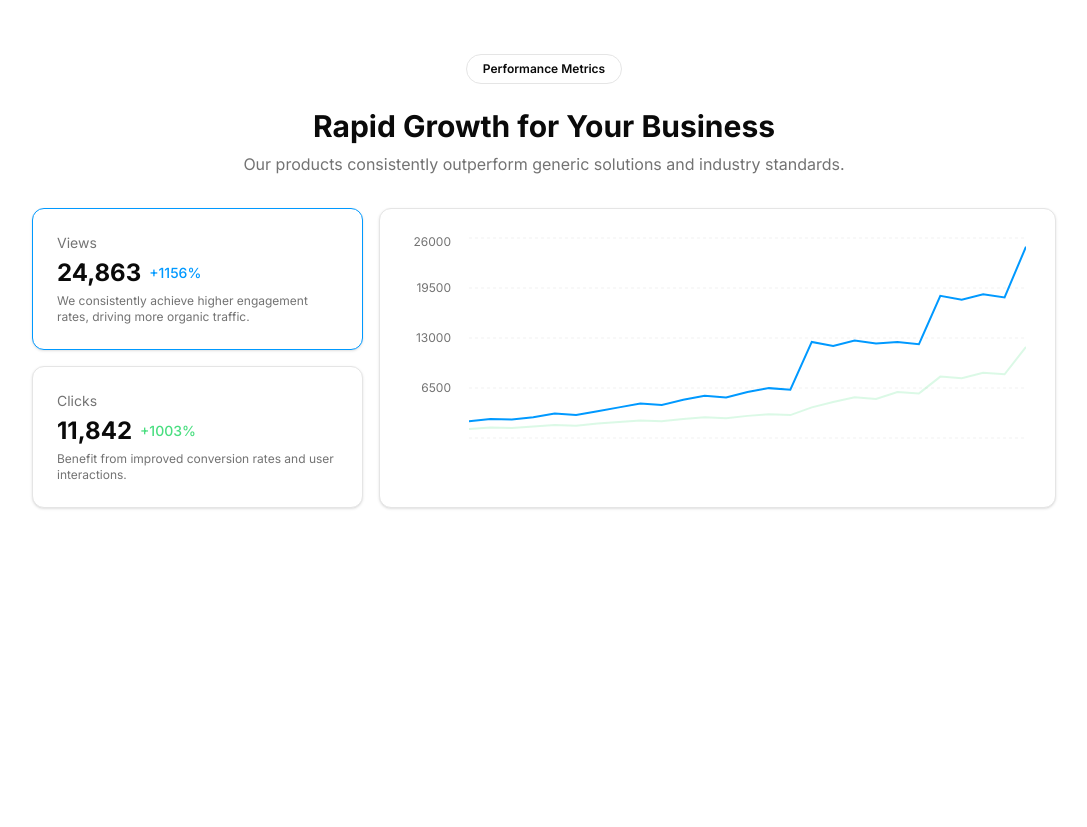
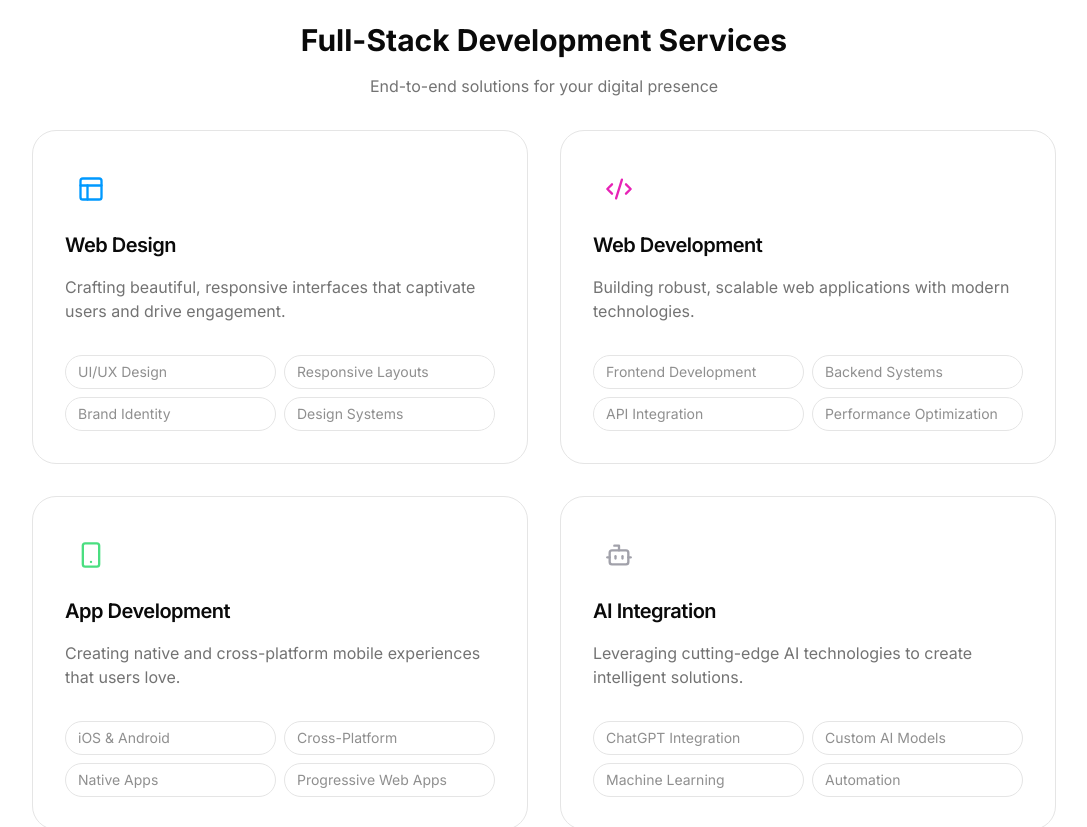
Before and after one commit to sebastiankehle/webvise-landing-page, a Next.js app: page / in a window 1280 px wide. Shown: the part 980-1807 px from the top of the page, without its empty margins (96-1183 px from the left). Before the commit the page ends 1584 px from the top, so only its background shows below. Built offline with nearby package versions, Linux system fonts and the light colour scheme.

Commit message:
services

```diff
--- a/src/app/globals.css
+++ b/src/app/globals.css
@@ -23,6 +23,7 @@ body {
     --muted-foreground: 0 0% 45.1%;
     --accent: 0 0% 96.1%;
     --accent-foreground: 0 0% 9%;
+    --accent-3: 315 80% 52%;
 
     /* Accent colors - same in both themes */
     --accent-1: 204 100% 50%; /* Vercel blue */
@@ -58,6 +59,7 @@ body {
     --muted-foreground: 0 0% 63.9%;
     --accent: 0 0% 14.9%;
     --accent-foreground: 0 0% 98%;
+    --accent-3: 315 70% 60%;
 
     --destructive: 0 62.8% 30.6%;
     --destructive-foreground: 0 0% 98%;
--- a/src/app/page.tsx
+++ b/src/app/page.tsx
@@ -1,5 +1,6 @@
 import { Hero } from "@/components/sections/hero";
 import { Metrics } from "@/components/sections/metrics";
+import { Services } from "@/components/sections/services";
 import { Tech } from "@/components/sections/tech";
 import { Metadata } from "next";
 
@@ -23,6 +24,7 @@ export default function Home() {
     <>
       <Hero />
       <Tech />
+      <Services />
       <Metrics />
     </>
   );
--- a/src/components/sections/hero.tsx
+++ b/src/components/sections/hero.tsx
@@ -33,7 +33,7 @@ export function Hero() {
                       "mr-2 inline-block h-4 w-4",
                       index === 0 && "text-[hsl(var(--accent-1))]",
                       index === 1 && "text-[hsl(var(--accent-2))]",
-                      index === 2 && "text-[#E42AED]" // Solana magenta
+                      index === 2 && "text-[hsl(var(--accent-3))]"
                     )}
                     strokeWidth={1.5}
                   />
@@ -46,7 +46,7 @@ export function Hero() {
 
         <div className="space-y-4">
           <FadeIn delay={0.1}>
-            <h1 className="text-balance text-3xl font-bold tracking-tight sm:text-4xl md:text-5xl">
+            <h1 className="text-balance text-2xl font-bold tracking-tight sm:text-3xl md:text-4xl">
               <span>{heroContent.headline.primary}</span>
               <span className="mt-2 block pb-4">
                 {heroContent.headline.highlight}
--- /dev/null
+++ b/src/components/sections/services.tsx
@@ -0,0 +1,67 @@
+"use client";
+
+import { FadeIn } from "@/components/animations/fade-in";
+import { servicesContent } from "@/content/services";
+import { cn } from "@/lib/utils";
+
+export function Services() {
+  return (
+    <section className="relative overflow-hidden px-4 py-16">
+      <FadeIn className="mx-auto max-w-5xl space-y-8">
+        <div className="text-center">
+          <h2 className="text-2xl font-bold sm:text-3xl">
+            {servicesContent.headline.primary}
+          </h2>
+          <p className="mx-auto mt-4 max-w-2xl text-balance text-muted-foreground">
+            {servicesContent.headline.secondary}
+          </p>
+        </div>
+
+        <div className="mt-20 grid gap-8 sm:grid-cols-2">
+          {servicesContent.services.map((service, index) => (
+            <FadeIn key={service.title} delay={0.1 * (index + 1)}>
+              <div className="group relative overflow-hidden rounded-3xl border bg-card p-8">
+                <div className="relative space-y-4">
+                  <div
+                    className={cn(
+                      "inline-flex rounded-2xl bg-background/50 p-3"
+                    )}
+                  >
+                    <service.icon
+                      className={cn(
+                        "h-7 w-7",
+                        index === 0 && "text-[hsl(var(--accent-1))]",
+                        index === 1 && "text-[hsl(var(--accent-3))]",
+                        index === 2 && "text-[hsl(var(--accent-2))]",
+                        index === 3 && "text-zinc-400"
+                      )}
+                    />
+                  </div>
+
+                  <h3 className="text-lg font-semibold tracking-tight sm:text-xl">
+                    {service.title}
+                  </h3>
+                  <p className="text-muted-foreground">{service.description}</p>
+
+                  <ul className="grid grid-cols-2 gap-2 pt-4">
+                    {service.features.map((feature) => (
+                      <li
+                        key={feature}
+                        className={cn(
+                          "rounded-full border px-3 py-1.5 text-sm",
+                          "text-muted-foreground/80"
+                        )}
+                      >
+                        {feature}
+                      </li>
+                    ))}
+                  </ul>
+                </div>
+              </div>
+            </FadeIn>
+          ))}
+        </div>
+      </FadeIn>
+    </section>
+  );
+}
--- /dev/null
+++ b/src/content/services.ts
@@ -0,0 +1,58 @@
+import { Bot, Code2, Layout, Smartphone } from "lucide-react";
+
+export const servicesContent = {
+  headline: {
+    primary: "Full-Stack Development Services",
+    secondary: "End-to-end solutions for your digital presence",
+  },
+  services: [
+    {
+      title: "Web Design",
+      description:
+        "Crafting beautiful, responsive interfaces that captivate users and drive engagement.",
+      icon: Layout,
+      features: [
+        "UI/UX Design",
+        "Responsive Layouts",
+        "Brand Identity",
+        "Design Systems",
+      ],
+    },
+    {
+      title: "Web Development",
+      description:
+        "Building robust, scalable web applications with modern technologies.",
+      icon: Code2,
+      features: [
+        "Frontend Development",
+        "Backend Systems",
+        "API Integration",
+        "Performance Optimization",
+      ],
+    },
+    {
+      title: "App Development",
+      description:
+        "Creating native and cross-platform mobile experiences that users love.",
+      icon: Smartphone,
+      features: [
+        "iOS & Android",
+        "Cross-Platform",
+        "Native Apps",
+        "Progressive Web Apps",
+      ],
+    },
+    {
+      title: "AI Integration",
+      description:
+        "Leveraging cutting-edge AI technologies to create intelligent solutions.",
+      icon: Bot,
+      features: [
+        "ChatGPT Integration",
+        "Custom AI Models",
+        "Machine Learning",
+        "Automation",
+      ],
+    },
+  ],
+} as const;
--- a/src/content/tech.ts
+++ b/src/content/tech.ts
@@ -2,6 +2,7 @@ import {
   SiClaude,
   SiDocker,
   SiDrizzle,
+  SiFlutter,
   SiHuggingface,
   SiLangchain,
   SiMongodb,
@@ -19,6 +20,8 @@ import {
   SiTypeorm,
   SiTypescript,
   SiVercel,
+  SiWebflow,
+  SiWordpress,
 } from "react-icons/si";
 
 export const techContent = {
@@ -27,6 +30,7 @@ export const techContent = {
     secondary: "Leveraging cutting-edge technologies for optimal performance",
   },
   technologies: [
+    // Frontend & UI
     {
       name: "Next.js",
       icon: SiNextdotjs,
@@ -43,11 +47,6 @@ export const techContent = {
       url: "https://www.typescriptlang.org",
     },
     {
-      name: "Nest.js",
-      icon: SiNestjs,
-      url: "https://nestjs.com",
-    },
-    {
       name: "Tailwind CSS",
       icon: SiTailwindcss,
       url: "https://tailwindcss.com",
@@ -56,6 +55,30 @@ export const techContent = {
       name: "shadcn/ui",
       icon: SiShadcnui,
       url: "https://ui.shadcn.com",
+    },
+    {
+      name: "Flutter",
+      icon: SiFlutter,
+      url: "https://flutter.dev",
+    },
+
+    // CMS & No-Code
+    {
+      name: "Webflow",
+      icon: SiWebflow,
+      url: "https://webflow.com",
+    },
+    {
+      name: "WordPress",
+      icon: SiWordpress,
+      url: "https://wordpress.org",
+    },
+
+    // Backend & APIs
+    {
+      name: "Nest.js",
+      icon: SiNestjs,
+      url: "https://nestjs.com",
     },
     {
       name: "Prisma",
@@ -72,6 +95,8 @@ export const techContent = {
       icon: SiTypeorm,
       url: "https://typeorm.io",
     },
+
+    // Databases & Storage
     {
       name: "PostgreSQL",
       icon: SiPostgresql,
@@ -92,11 +117,8 @@ export const techContent = {
       icon: SiSupabase,
       url: "https://supabase.com",
     },
-    {
-      name: "Vercel",
-      icon: SiVercel,
-      url: "https://vercel.com",
-    },
+
+    // AI & ML
     {
       name: "OpenAI",
       icon: SiOpenai,
@@ -122,10 +144,17 @@ export const techContent = {
       icon: SiTensorflow,
       url: "https://tensorflow.org",
     },
+
+    // DevOps & Infrastructure
     {
       name: "Docker",
       icon: SiDocker,
       url: "https://www.docker.com",
     },
+    {
+      name: "Vercel",
+      icon: SiVercel,
+      url: "https://vercel.com",
+    },
   ],
 } as const;
```
